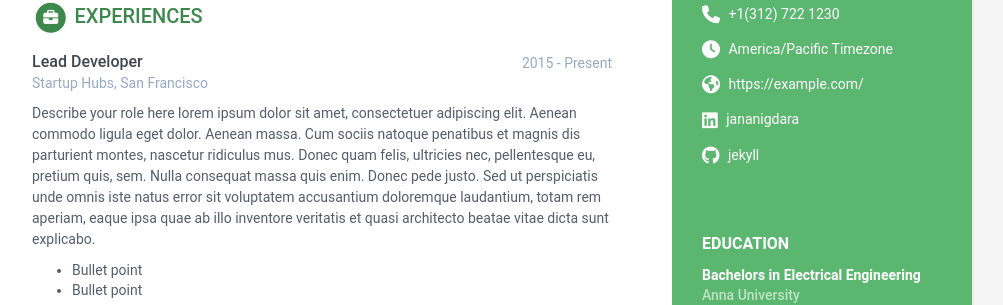
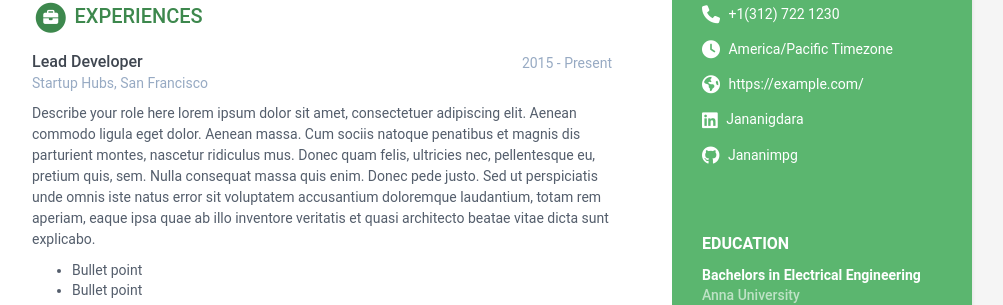
Before and after one commit to Jananimpg/portfolio, a Jekyll site: the page built from index.html, in a window 1280 px wide and 900 px high. Shown: the part 386-691 px from the top of the window, without its empty margins (168-1171 px from the left). Built offline with Jekyll 4.4.1, drawn with Linux system fonts in a browser that asks for light colours.

Commit message:
Update data.yml

```diff
--- a/_data/data.yml
+++ b/_data/data.yml
@@ -16,11 +16,11 @@ sidebar:
   email: jananigdara@gmail.com
   phone: +1(312) 722 1230
   timezone: America/Pacific # Enter your timezone, e.g., America/Havana, Africa/Casablanca, America/North_Dakota/Center
-  citizenship:
+  work status: H1 B (i140 Approved)
   website: https://example.com/ # Include the full website URL, including "http://" or "https://".
-  linkedin: jananigdara
+  linkedin: Jananigdara
   #xing: alandoe
-  github: jekyll
+  github: Jananimpg
   #telegram: # add your nickname without '@' sign
   gitlab:
   bitbucket:
```
